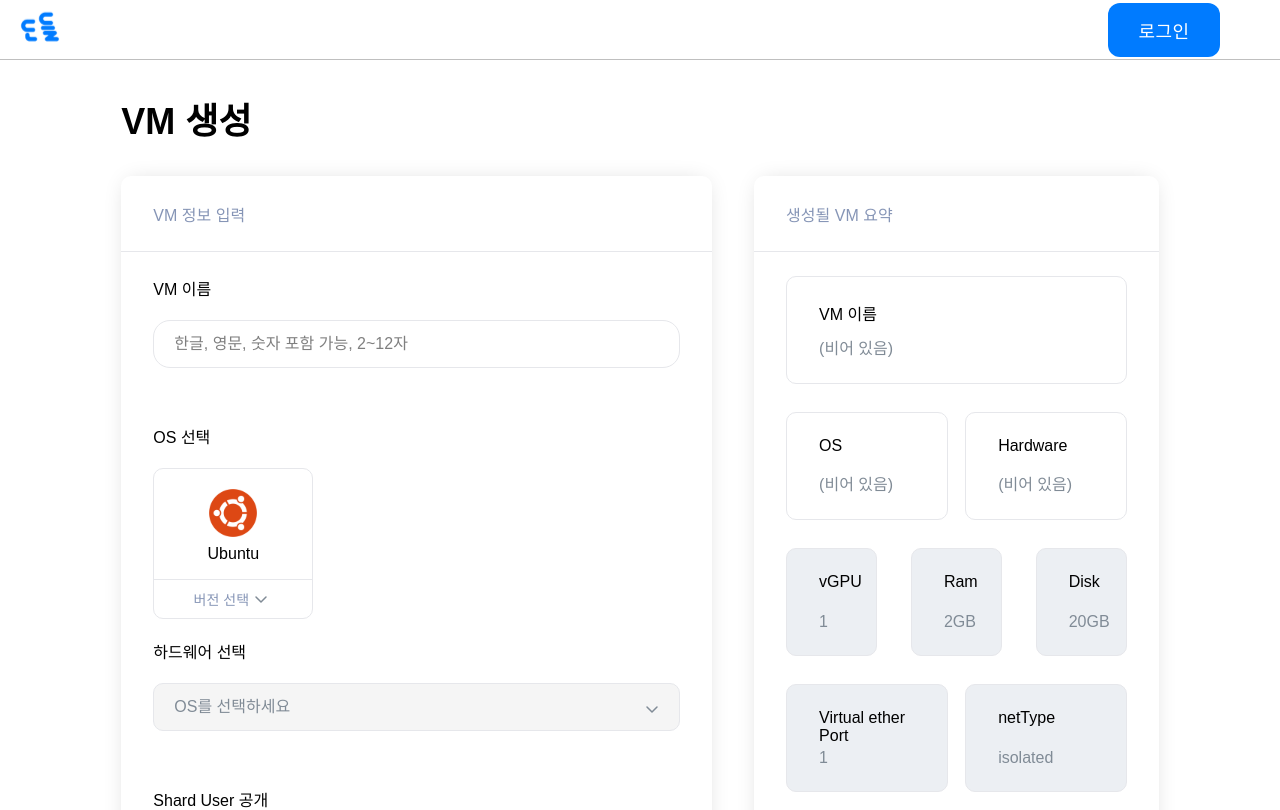
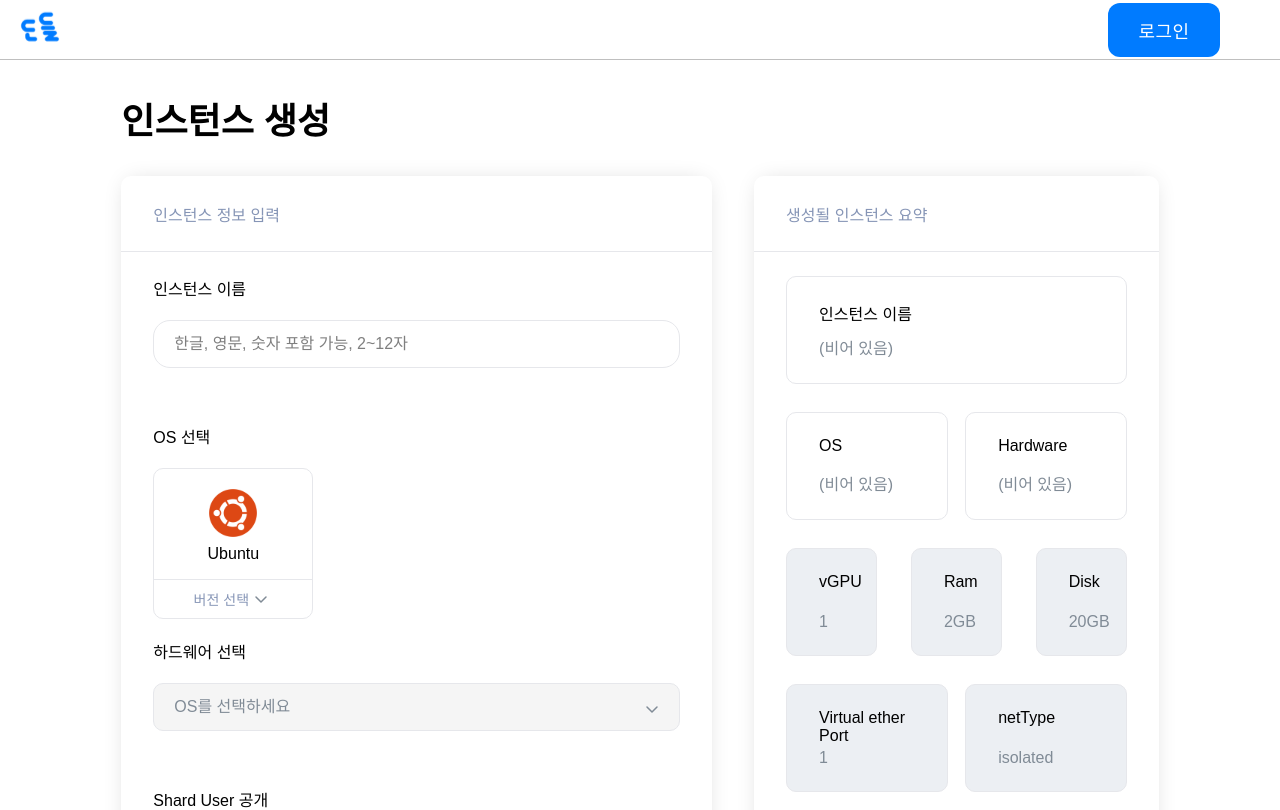
Before and after one commit to easy-cloud-Knet/KWS_FE, a React (Vite) app: page /create in a window 1280 px wide. Shown: the top 810 px of the page. Built offline with nearby package versions, Linux system fonts and the light colour scheme; a web font is replaced by a local one.

Commit message:
chore: VMCreate, VMManage 문구 인스턴스로 통일

```diff
--- a/src/pages/VMCreate.tsx
+++ b/src/pages/VMCreate.tsx
@@ -80,12 +80,12 @@ const VMCreateContent: React.FC = () => {
   return (
     <div className="vm-create flex justify-center size-full ">
       <section className="pt-[40px] w-[81.04166666666667%]">
-        <h1 className="h1-bold">VM 생성</h1>
+        <h1 className="h1-bold">인스턴스 생성</h1>
         <section className="flex justify-between gap-[4.0625%] mt-[32px] mb-[56px]">
           <section className="create-section flex-1 max-w-[868px]">
             <div className="mb-[24px]">
               <p className="pl-[32px] h-[75px] a-items-center p-16-500 c-text1">
-                VM 정보 입력
+                인스턴스 정보 입력
               </p>
               <hr className="border-[#E6E7EB]" />
             </div>
@@ -93,7 +93,7 @@ const VMCreateContent: React.FC = () => {
             <section className="px-[32px] flex flex-col gap-[56px]">
               <div>
                 <p className="p-16-400" style={{ marginBottom: "20px" }}>
-                  VM 이름
+                  인스턴스 이름
                 </p>
                 <AuthTextFieldV2
                   value={vmName.value}
@@ -157,14 +157,14 @@ const VMCreateContent: React.FC = () => {
           <section className="create-section w-[39%]">
             <div className="mb-[24px]">
               <p className="pl-[32px] h-[75px] a-items-center p-16-500 c-text1">
-                생성될 VM 요약
+                생성될 인스턴스 요약
               </p>
               <hr className="border-[#E6E7EB]" />
             </div>
             <section className="px-[32px] flex flex-col gap-[28px]">
               <VMInfoToBeCreatedItem
                 className="w-full"
-                title="VM 이름"
+                title="인스턴스 이름"
                 content={vmName.value || "(비어 있음)"}
               />
               <div className="flex justify-between w-full">
--- a/src/pages/VMManage.tsx
+++ b/src/pages/VMManage.tsx
@@ -296,8 +296,8 @@ const VMManage: React.FC = () => {
                   sx={{ color: "var(--Grey1, #808B96)" }}
                 />
               </TableCell>
-              <TableCellAttribute>VM 이름</TableCellAttribute>
-              <TableCellAttribute>스냅샷</TableCellAttribute>
+              <TableCellAttribute>인스턴스 이름</TableCellAttribute>
+              <TableCellAttribute>인스턴스 유형</TableCellAttribute>
               <TableCellAttribute>Public IP 주소</TableCellAttribute>
               <TableCellAttribute>유저 역할</TableCellAttribute>
               <TableCellAttribute>인스턴스 상태</TableCellAttribute>
```
